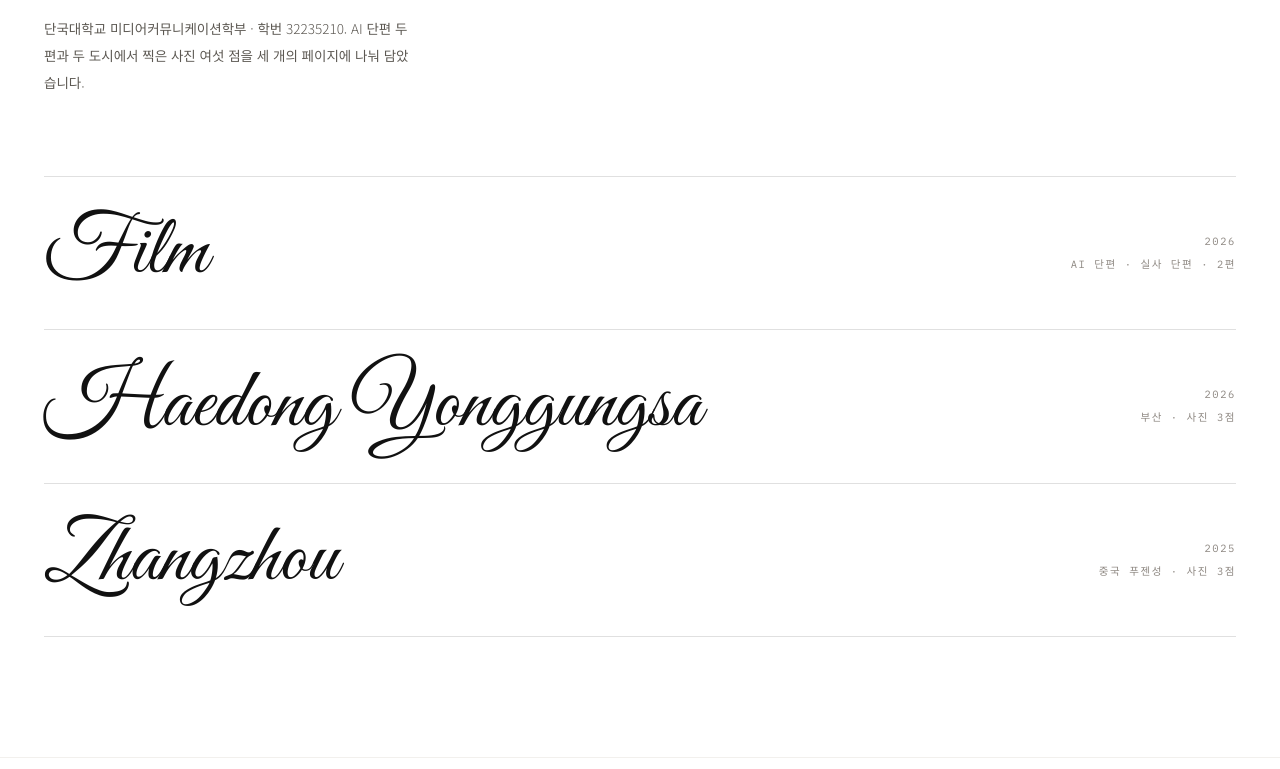
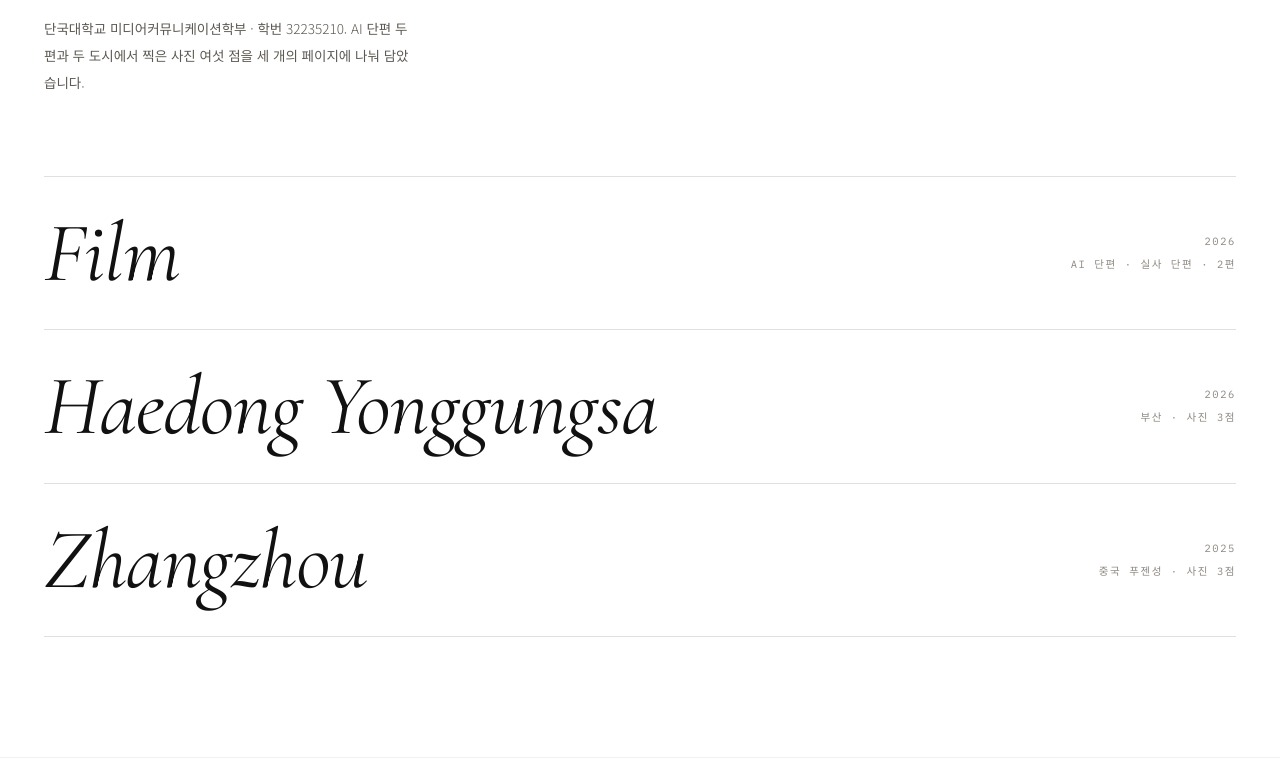
Before and after one commit to AVA-ash/qinhao-portfolio, a plain HTML site: page index.html in a window 1280 px wide. Shown: the part 516-1285 px from the top of the page. Drawn offline with nearby package versions, Linux system fonts and the light colour scheme.

Commit message:
titles: cormorant italic instead of script

```diff
--- a/style.css
+++ b/style.css
@@ -1,17 +1,18 @@
-@import url('https://fonts.googleapis.com/css2?family=Great+Vibes&family=Noto+Serif+KR:wght@300;400&family=Noto+Sans+KR:wght@300;400&family=IBM+Plex+Mono:wght@400&display=swap');
+@import url('https://fonts.googleapis.com/css2?family=Cormorant+Garamond:ital,wght@0,400;1,300;1,400&family=Noto+Serif+KR:wght@300;400&family=Noto+Sans+KR:wght@300;400&family=IBM+Plex+Mono:wght@400&display=swap');
 
 :root{
   --paper:#ffffff;
   --ink:#111111;
   --muted:#8d8781;
   --line:rgba(17,17,17,.13);
-  --script:'Great Vibes', cursive;
+  --script:'Cormorant Garamond', serif;
   --serif:'Noto Serif KR', serif;
   --sans:'Noto Sans KR', sans-serif;
   --mono:'IBM Plex Mono', monospace;
   --ease:cubic-bezier(.22,.61,.36,1);
 }
 *{margin:0;padding:0;box-sizing:border-box}
+.script,.entry h2,.film h3,.work h3,.next .script,.menu .brand{font-style:italic;font-weight:400;letter-spacing:-.01em}
 body{background:var(--paper);color:var(--ink);font-family:var(--sans);font-weight:300;
   -webkit-font-smoothing:antialiased;overflow-x:hidden}
 img{display:block;width:100%;height:100%;object-fit:cover;background:#f2f1ef}
```
